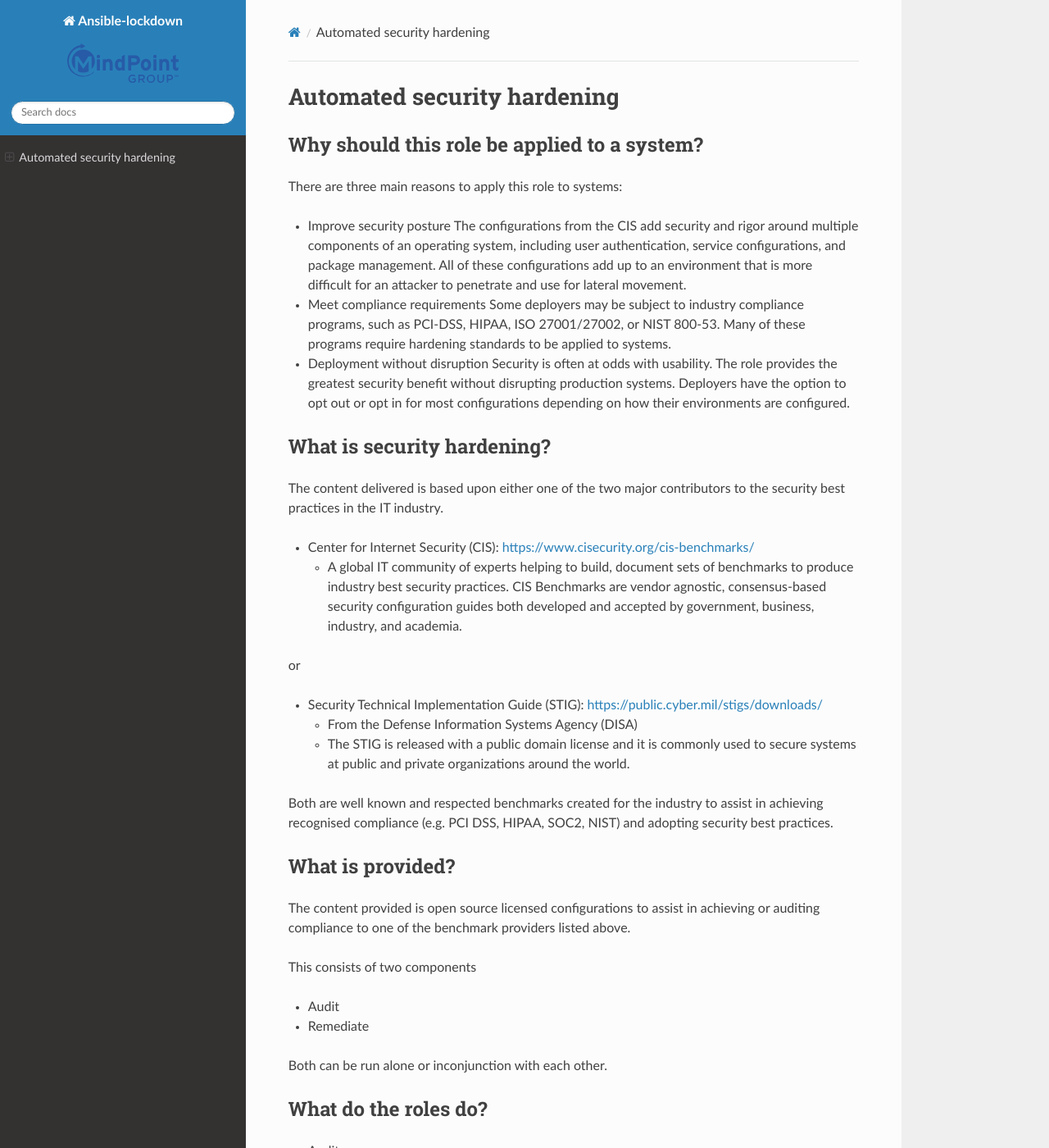
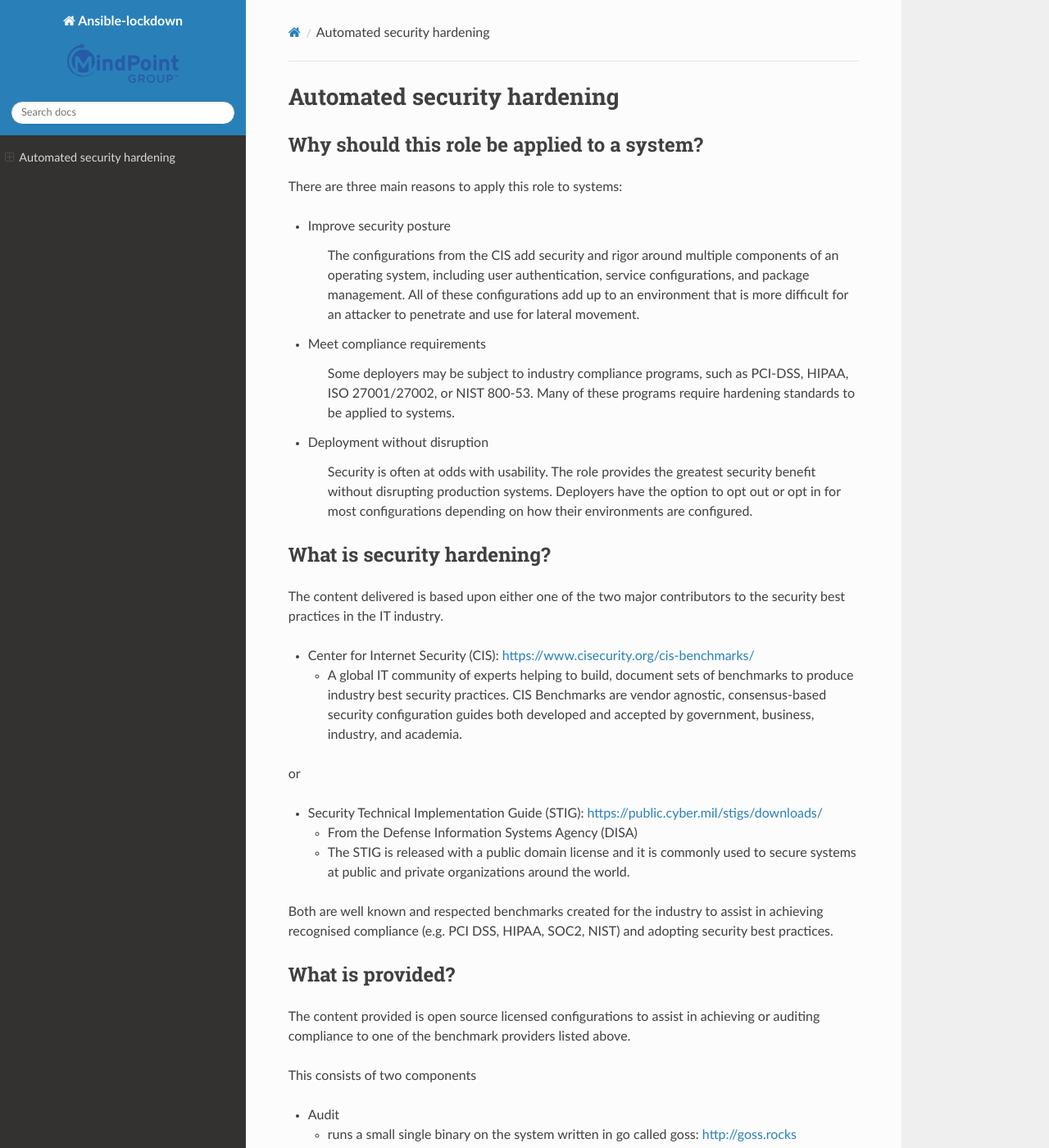
Before and after one commit to frederickw082922/lockdown_readthedocs, a Sphinx documentation site: the page built from docs/source/index.rst, in a window 1280 px wide and 1400 px high. Shown: the whole window at 82% size. Built offline with Sphinx 7.4.7 and the Read the Docs theme 2.0.0, drawn with Linux system fonts in a browser that asks for light colours; pages that are not in the unit, such as notebooks, are missing from menus; some of the changed text lies outside the part shown.

Commit message:
layout
Signed-off-by: Mark Bolwell <mark.bollyuk@gmail.com>

```diff
--- a/docs/source/index.rst
+++ b/docs/source/index.rst
@@ -1,6 +1,6 @@
-============================
+****************************
 Automated security hardening
-============================
+****************************
 
 Why should this role be applied to a system?
 --------------------------------------------
@@ -8,22 +8,25 @@ Why should this role be applied to a system?
 There are three main reasons to apply this role to systems:
 
 - Improve security posture
-  The configurations from the |benchmark_name| add security and rigor around multiple
-  components of an operating system, including user authentication, service
-  configurations, and package management. All of these configurations add up
-  to an environment that is more difficult for an attacker to penetrate and use
-  for lateral movement.
+
+    The configurations from the |benchmark_name| add security and rigor around multiple
+    components of an operating system, including user authentication, service
+    configurations, and package management. All of these configurations add up
+    to an environment that is more difficult for an attacker to penetrate and use
+    for lateral movement.
 
 - Meet compliance requirements
-  Some deployers may be subject to industry compliance programs, such as
-  PCI-DSS, HIPAA, ISO 27001/27002, or NIST 800-53. Many of these programs require
-  hardening standards to be applied to systems.
+
+    Some deployers may be subject to industry compliance programs, such as
+    PCI-DSS, HIPAA, ISO 27001/27002, or NIST 800-53. Many of these programs require
+    hardening standards to be applied to systems.
 
 - Deployment without disruption
-  Security is often at odds with usability. The role provides the greatest
-  security benefit without disrupting production systems. Deployers have the
-  option to opt out or opt in for most configurations depending on how their
-  environments are configured.
+
+    Security is often at odds with usability. The role provides the greatest
+    security benefit without disrupting production systems. Deployers have the
+    option to opt out or opt in for most configurations depending on how their
+    environments are configured.
 
 
 What is security hardening?
@@ -54,14 +57,6 @@ The content provided is open source licensed configurations to assist in achievi
 This consists of two components
 
 - Audit
-- Remediate
-
-Both can be run alone or inconjunction with each other.
-
-What do the roles do?
-----------------------
-
-- Audit
 
   - runs a small single binary on the system written in go called goss: http://goss.rocks
   - enables you to very quickly scan your host and output the status of compliance for your host.
@@ -98,16 +94,15 @@ How can i use it?
 
 .. include:: documention.rst
 
-
 Benchmark list
-------------
+--------------
 
 CIS Benchmarks
-##############
+^^^^^^^^^^^^^^
 
 .. include:: benchmarks_CIS.rst
 
 STIG Benchmarks
-###############
+***************
 
 .. include:: benchmarks_STIG.rst
```
Also changed, not shown: other parts of docs/source/index.rst (+1 -0 lines).
